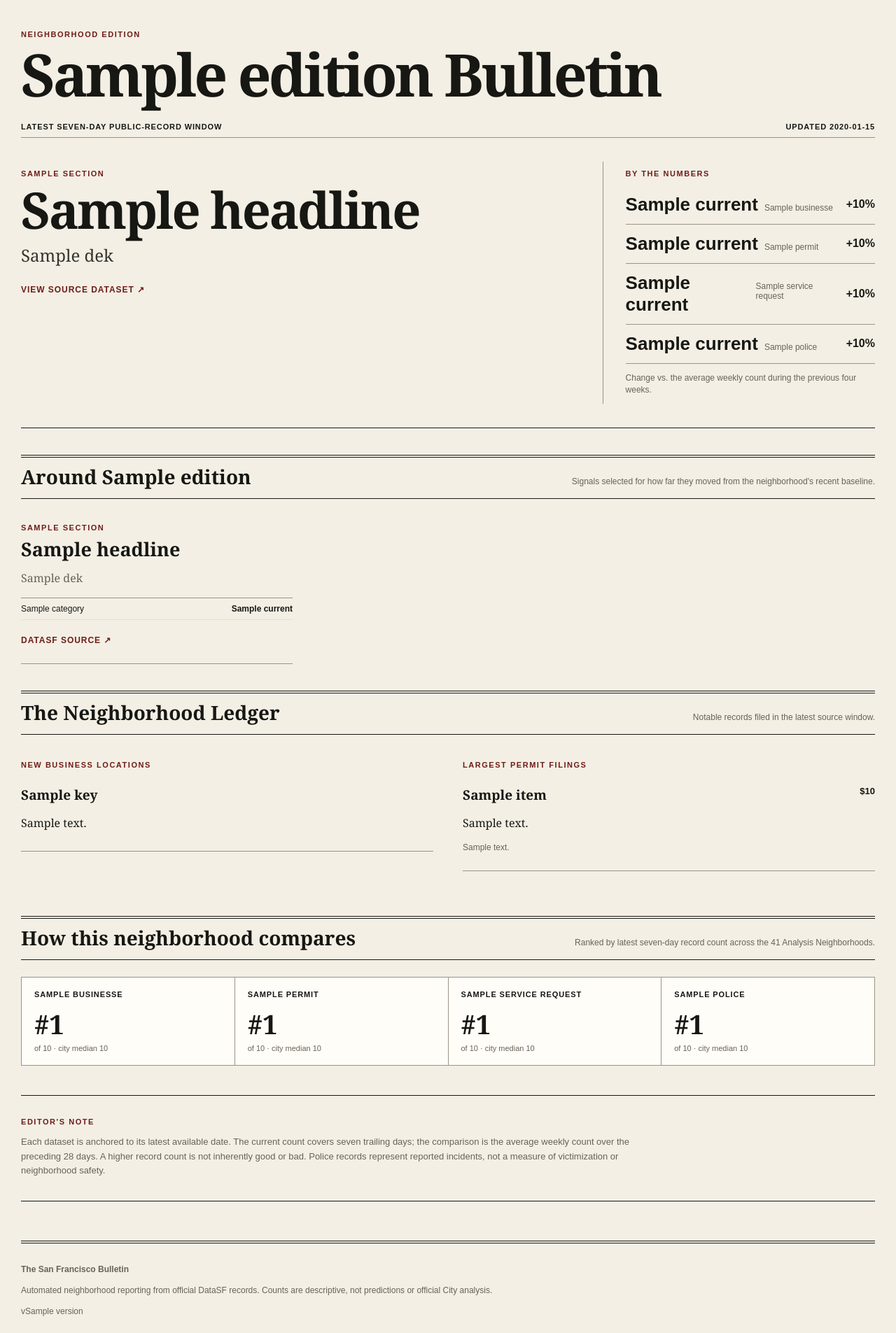
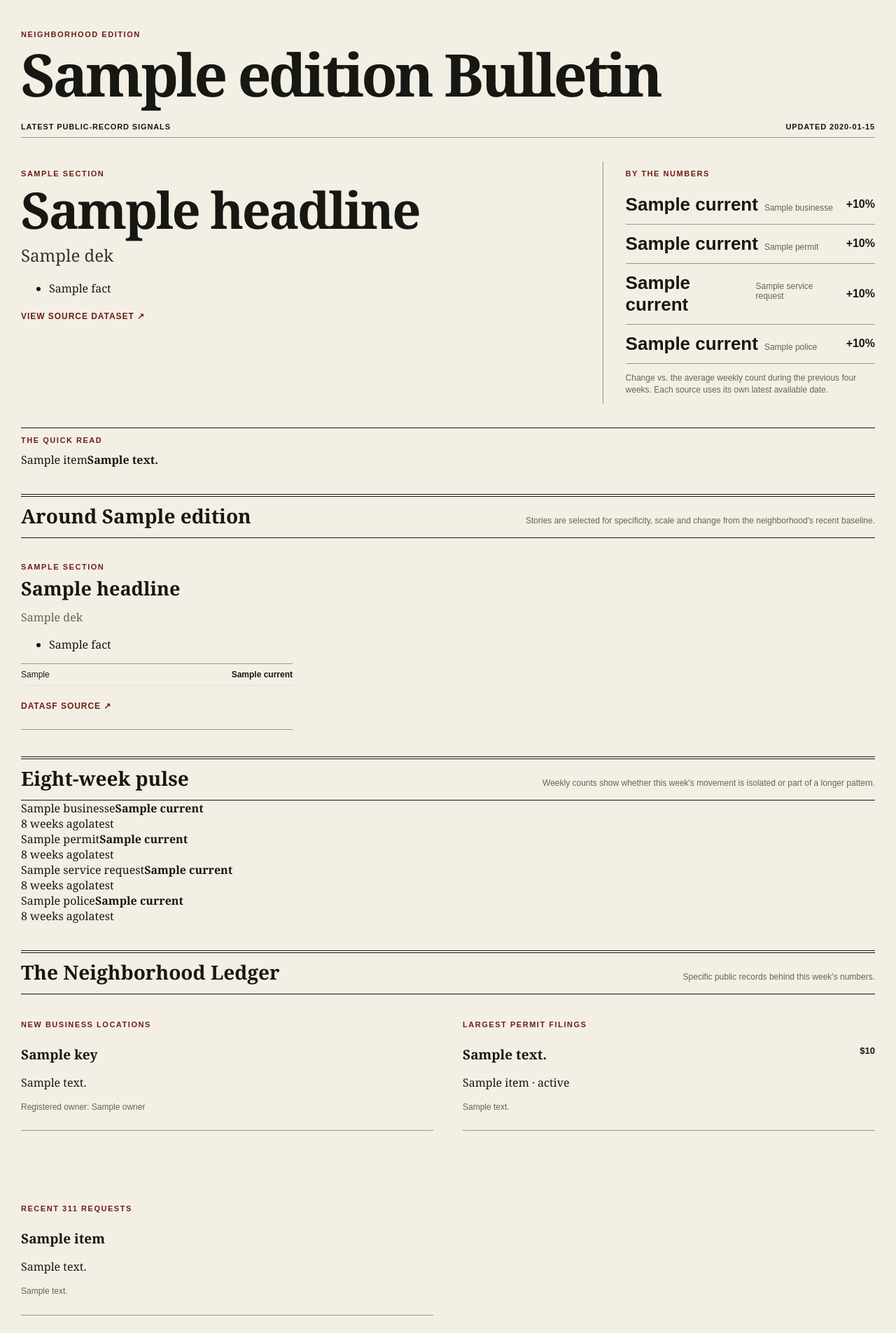
Before and after one commit to AlecSaucedo1/Richmond-Scene, a FastAPI app: template templates/neighborhood.html in a window 1280 px wide. Shown: the part 238-2143 px from the top of the page at 70% size. Before the commit the page ends 2119 px from the top, so only its background shows below. Run offline with FastAPI, Linux system fonts and the light colour scheme; the template is opened without the code that fills it: most values are stand-ins (such as "Sample title", 1, 10 or a date in 2020).

Commit message:
Make neighborhood editions more newspaper-like

```diff
--- a/templates/neighborhood.html
+++ b/templates/neighborhood.html
@@ -1,11 +1,116 @@
 {% extends "base.html" %}
 {% block title %}{{ edition.name }} Bulletin — The San Francisco Bulletin{% endblock %}
 {% block content %}
-<section class="edition-heading"><p class="eyebrow">NEIGHBORHOOD EDITION</p><h1>{{ edition.name }} Bulletin</h1><div class="edition-meta"><span>Latest seven-day public-record window</span><span>Updated {{ snapshot.generated_at[:10] }}</span></div></section>
-{% if edition.lead %}<section class="neighborhood-front"><article class="lead-story"><p class="section-label">{{ edition.lead.section }}</p><h2>{{ edition.lead.headline }}</h2><p class="lead-dek">{{ edition.lead.dek }}</p><a class="source-link" href="{{ edition.lead.source_url }}" target="_blank" rel="noopener">View source dataset ↗</a></article><aside class="ledger"><p class="section-label">By the numbers</p>{% for key in ['businesses','permits','service_requests','police'] %}{% set metric = edition.metrics.get(key) %}{% if metric %}<div class="ledger-row"><div><strong>{{ metric.current }}</strong><span>{{ metric.short_label }}</span></div><div class="change {% if metric.pct_change and metric.pct_change > 0 %}up{% elif metric.pct_change and metric.pct_change < 0 %}down{% endif %}">{% if metric.pct_change is not none %}{{ '%+.0f'|format(metric.pct_change) }}%{% else %}—{% endif %}</div></div>{% endif %}{% endfor %}<p class="ledger-note">Change vs. the average weekly count during the previous four weeks.</p></aside></section>{% endif %}
-<section class="section-rule"><h2>Around {{ edition.name }}</h2><p>Signals selected for how far they moved from the neighborhood's recent baseline.</p></section>
-<section class="story-columns">{% for story in edition.stories %}{% if not edition.lead or story.source != edition.lead.source %}<article class="story-card"><p class="section-label">{{ story.section }}</p><h3>{{ story.headline }}</h3><p>{{ story.dek }}</p>{% set metric = edition.metrics[story.source] %}{% if metric.categories %}<div class="category-list">{% for category in metric.categories[:3] %}<div><span>{{ category.category }}</span><strong>{{ category.current }}</strong></div>{% endfor %}</div>{% endif %}<a class="source-link" href="{{ story.source_url }}" target="_blank" rel="noopener">DataSF source ↗</a></article>{% endif %}{% endfor %}</section>
-{% if edition.notable.businesses or edition.notable.permits %}<section class="section-rule"><h2>The Neighborhood Ledger</h2><p>Notable records filed in the latest source window.</p></section><section class="ledger-columns"><div><p class="section-label">New business locations</p>{% for item in edition.notable.businesses[:6] %}<article class="record-item"><h3>{{ item.title }}</h3><p>{{ item.address }}</p></article>{% else %}<p class="muted">No new business-location records in the current source window.</p>{% endfor %}</div><div><p class="section-label">Largest permit filings</p>{% for item in edition.notable.permits[:5] %}<article class="record-item"><div class="record-heading"><h3>{{ item.title }}</h3>{% if item.cost %}<strong>${{ '{:,.0f}'.format(item.cost) }}</strong>{% endif %}</div><p>{{ item.address }}</p>{% if item.description %}<p class="muted">{{ item.description[:180] }}{% if item.description|length > 180 %}…{% endif %}</p>{% endif %}</article>{% else %}<p class="muted">No permit records in the current source window.</p>{% endfor %}</div></section>{% endif %}
-<section class="section-rule"><h2>How this neighborhood compares</h2><p>Ranked by latest seven-day record count across the 41 Analysis Neighborhoods.</p></section><section class="comparison-grid">{% for key in ['businesses','permits','service_requests','police'] %}{% set metric = edition.metrics.get(key) %}{% if metric %}<div class="comparison-card"><span>{{ metric.short_label }}</span><strong>#{{ metric.city_rank }}</strong><small>of {{ metric.city_total_neighborhoods }} · city median {{ '%.0f'|format(metric.city_median) }}</small></div>{% endif %}{% endfor %}</section>
-<section class="methodology"><p class="section-label">Editor's note</p><p>Each dataset is anchored to its latest available date. The current count covers seven trailing days; the comparison is the average weekly count over the preceding 28 days. A higher record count is not inherently good or bad. Police records represent reported incidents, not a measure of victimization or neighborhood safety.</p></section>
+<section class="edition-heading">
+  <p class="eyebrow">NEIGHBORHOOD EDITION</p>
+  <h1>{{ edition.name }} Bulletin</h1>
+  <div class="edition-meta"><span>Latest public-record signals</span><span>Updated {{ snapshot.generated_at[:10] }}</span></div>
+</section>
+
+{% if edition.lead %}
+<section class="neighborhood-front">
+  <article class="lead-story">
+    <p class="section-label">{{ edition.lead.section }}</p>
+    <h2>{{ edition.lead.headline }}</h2>
+    <p class="lead-dek">{{ edition.lead.dek }}</p>
+    {% if edition.lead.facts %}
+    <ul class="fact-list">{% for fact in edition.lead.facts %}<li>{{ fact }}</li>{% endfor %}</ul>
+    {% endif %}
+    <a class="source-link" href="{{ edition.lead.source_url }}" target="_blank" rel="noopener">View source dataset ↗</a>
+  </article>
+  <aside class="ledger">
+    <p class="section-label">By the numbers</p>
+    {% for key in ['businesses','permits','service_requests','police'] %}
+      {% set metric = edition.metrics.get(key) %}
+      {% if metric %}
+      <div class="ledger-row">
+        <div><strong>{{ metric.current }}</strong><span>{{ metric.short_label }}</span></div>
+        <div class="change {% if metric.pct_change and metric.pct_change > 0 %}up{% elif metric.pct_change and metric.pct_change < 0 %}down{% endif %}">{% if metric.pct_change is not none %}{{ '%+.0f'|format(metric.pct_change) }}%{% else %}—{% endif %}</div>
+      </div>
+      {% endif %}
+    {% endfor %}
+    <p class="ledger-note">Change vs. the average weekly count during the previous four weeks. Each source uses its own latest available date.</p>
+  </aside>
+</section>
+{% endif %}
+
+{% if edition.quick_read %}
+<section class="quick-read">
+  <p class="section-label">The quick read</p>
+  <div class="quick-read-grid">
+    {% for item in edition.quick_read %}<div><span>{{ item.label }}</span><strong>{{ item.text }}</strong></div>{% endfor %}
+  </div>
+</section>
+{% endif %}
+
+<section class="section-rule"><h2>Around {{ edition.name }}</h2><p>Stories are selected for specificity, scale and change from the neighborhood's recent baseline.</p></section>
+<section class="story-columns">
+{% for story in edition.stories %}
+  {% if not edition.lead or story.source != edition.lead.source %}
+  <article class="story-card">
+    <p class="section-label">{{ story.section }}</p>
+    <h3>{{ story.headline }}</h3>
+    <p>{{ story.dek }}</p>
+    {% if story.facts %}<ul class="story-facts">{% for fact in story.facts %}<li>{{ fact }}</li>{% endfor %}</ul>{% endif %}
+    {% set metric = edition.metrics[story.source] %}
+    {% if metric.categories %}
+    <div class="category-list">{% for category in metric.categories[:3] %}<div><span>{{ category.display_category }}</span><strong>{{ category.current }}</strong></div>{% endfor %}</div>
+    {% endif %}
+    <a class="source-link" href="{{ story.source_url }}" target="_blank" rel="noopener">DataSF source ↗</a>
+  </article>
+  {% endif %}
+{% endfor %}
+</section>
+
+<section class="section-rule"><h2>Eight-week pulse</h2><p>Weekly counts show whether this week's movement is isolated or part of a longer pattern.</p></section>
+<section class="pulse-grid">
+{% for key in ['businesses','permits','service_requests','police'] %}
+  {% set metric = edition.metrics.get(key) %}
+  {% if metric %}
+  <article class="pulse-card">
+    <div class="pulse-head"><span>{{ metric.short_label }}</span><strong>{{ metric.current }}</strong></div>
+    <div class="spark-bars" aria-label="Eight weekly counts">{% for bar in metric.history_bars %}<i style="height: {{ bar if bar > 7 else 7 }}%"></i>{% endfor %}</div>
+    <div class="pulse-foot"><span>8 weeks ago</span><span>latest</span></div>
+  </article>
+  {% endif %}
+{% endfor %}
+</section>
+
+{% if edition.notable.businesses or edition.notable.permits or edition.notable.service_requests %}
+<section class="section-rule"><h2>The Neighborhood Ledger</h2><p>Specific public records behind this week's numbers.</p></section>
+<section class="ledger-columns ledger-columns-rich">
+  <div>
+    <p class="section-label">New business locations</p>
+    {% for item in edition.notable.businesses[:6] %}
+    <article class="record-item"><h3>{{ item.title }}</h3><p>{{ item.address }}</p>{% if item.owner and item.owner != item.title %}<p class="muted">Registered owner: {{ item.owner }}</p>{% endif %}</article>
+    {% else %}<p class="muted">No new business-location records in the current source window.</p>{% endfor %}
+  </div>
+  <div>
+    <p class="section-label">Largest permit filings</p>
+    {% for item in edition.notable.permits[:5] %}
+    <article class="record-item">
+      <div class="record-heading"><h3>{{ item.address or item.title }}</h3>{% if item.cost %}<strong>${{ '{:,.0f}'.format(item.cost) }}</strong>{% endif %}</div>
+      <p>{{ item.title }}{% if item.status %} · {{ item.status }}{% endif %}</p>
+      {% if item.description %}<p class="muted">{{ item.description }}</p>{% endif %}
+    </article>
+    {% else %}<p class="muted">No permit records in the current source window.</p>{% endfor %}
+  </div>
+  <div>
+    <p class="section-label">Recent 311 requests</p>
+    {% for item in edition.notable.service_requests[:6] %}
+    <article class="record-item"><h3>{{ item.title }}</h3><p>{{ item.address or item.category }}</p>{% if item.description %}<p class="muted">{{ item.description }}</p>{% endif %}</article>
+    {% else %}<p class="muted">No recent 311 records available for this edition.</p>{% endfor %}
+  </div>
+</section>
+{% endif %}
+
+<section class="section-rule"><h2>How this neighborhood compares</h2><p>Ranked by latest seven-day record count across the Analysis Neighborhoods represented in the source.</p></section>
+<section class="comparison-grid">
+{% for key in ['businesses','permits','service_requests','police'] %}
+  {% set metric = edition.metrics.get(key) %}
+  {% if metric %}<div class="comparison-card"><span>{{ metric.short_label }}</span><strong>#{{ metric.city_rank }}</strong><small>of {{ metric.city_total_neighborhoods }} · city median {{ '%.0f'|format(metric.city_median) }}</small></div>{% endif %}
+{% endfor %}
+</section>
+
+<section class="methodology"><p class="section-label">Editor's note</p><p>Each dataset is anchored to its latest available date. The current count covers seven trailing days; the comparison is the average weekly count over the preceding 28 days. Routine high-volume 311 categories are deliberately downweighted in headline selection so they do not crowd out business, development and other neighborhood signals. A higher record count is not inherently good or bad. Police records represent reported incidents, not a measure of victimization or neighborhood safety.</p></section>
 {% endblock %}
```
